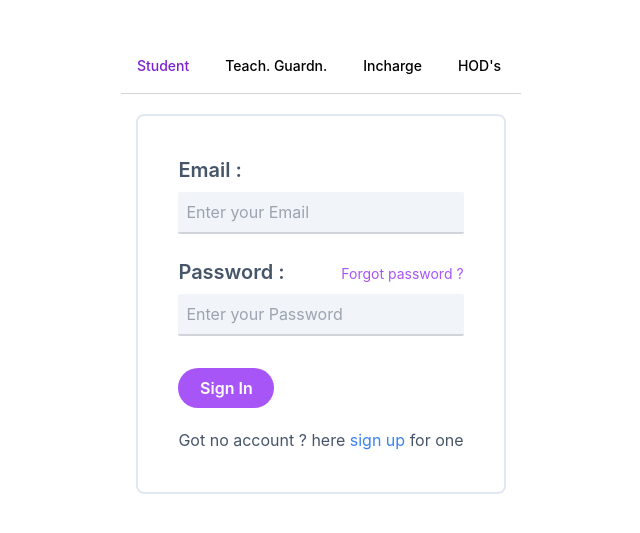
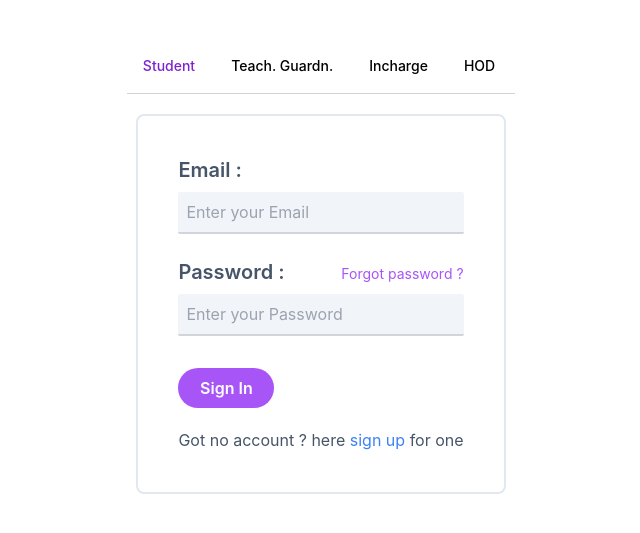
Before and after one commit to dashco-ord/dashcord-core, a Next.js app: page /login in a window 1280 px wide. Shown: the part 123-656 px from the top of the page, without its empty margins (319-959 px from the left). Built offline with nearby package versions, Linux system fonts and the light colour scheme.

Commit message:
FIX : &apos in login page.

```diff
--- a/pages/login.tsx
+++ b/pages/login.tsx
@@ -56,7 +56,7 @@ const LoginPage = ({ csrfToken }: any) => {
               setView(UserRole.HOD);
             }}
           >
-            <p>HOD's</p>
+            <p>HOD</p>
           </li>
         </ul>
       </div>
```
